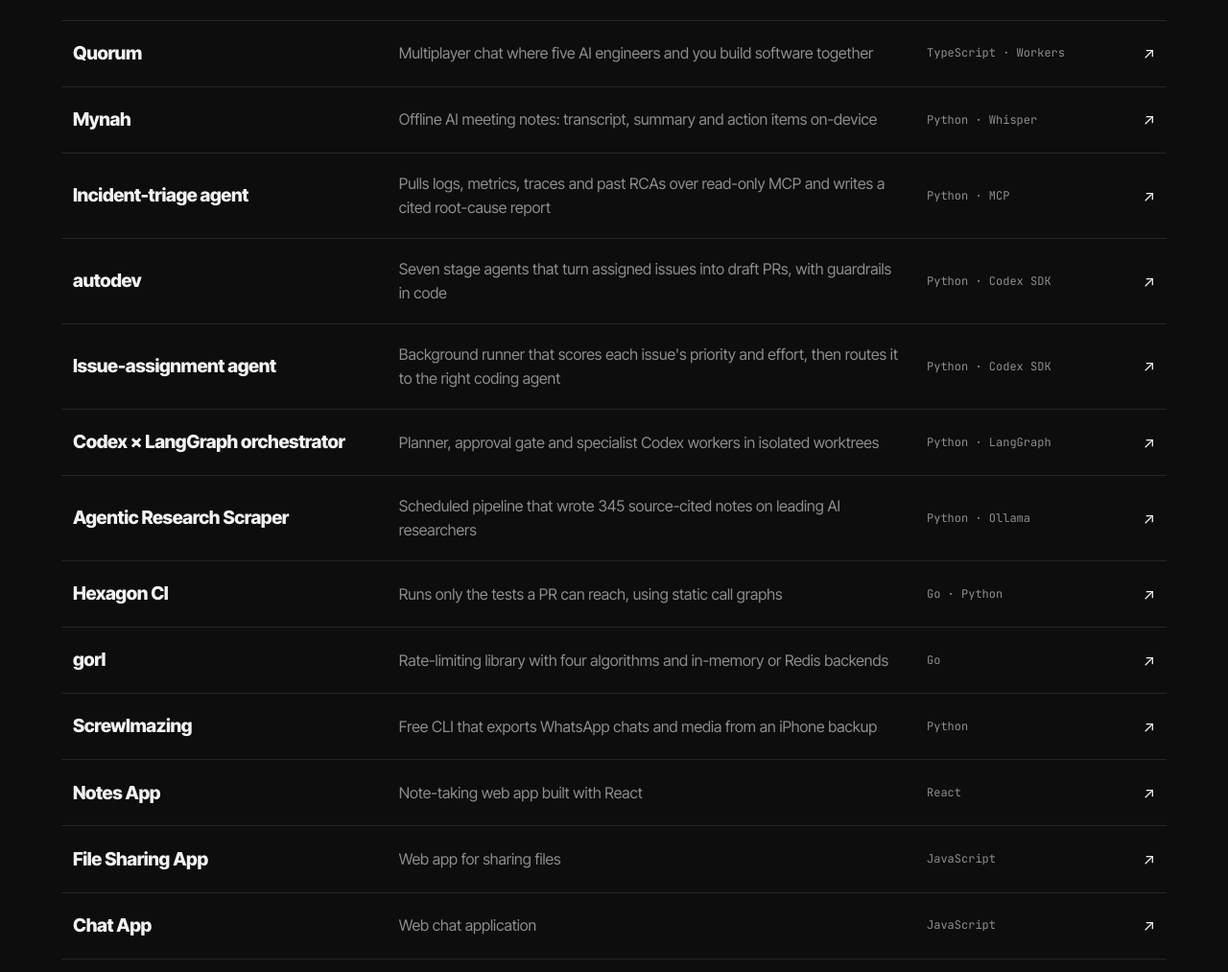
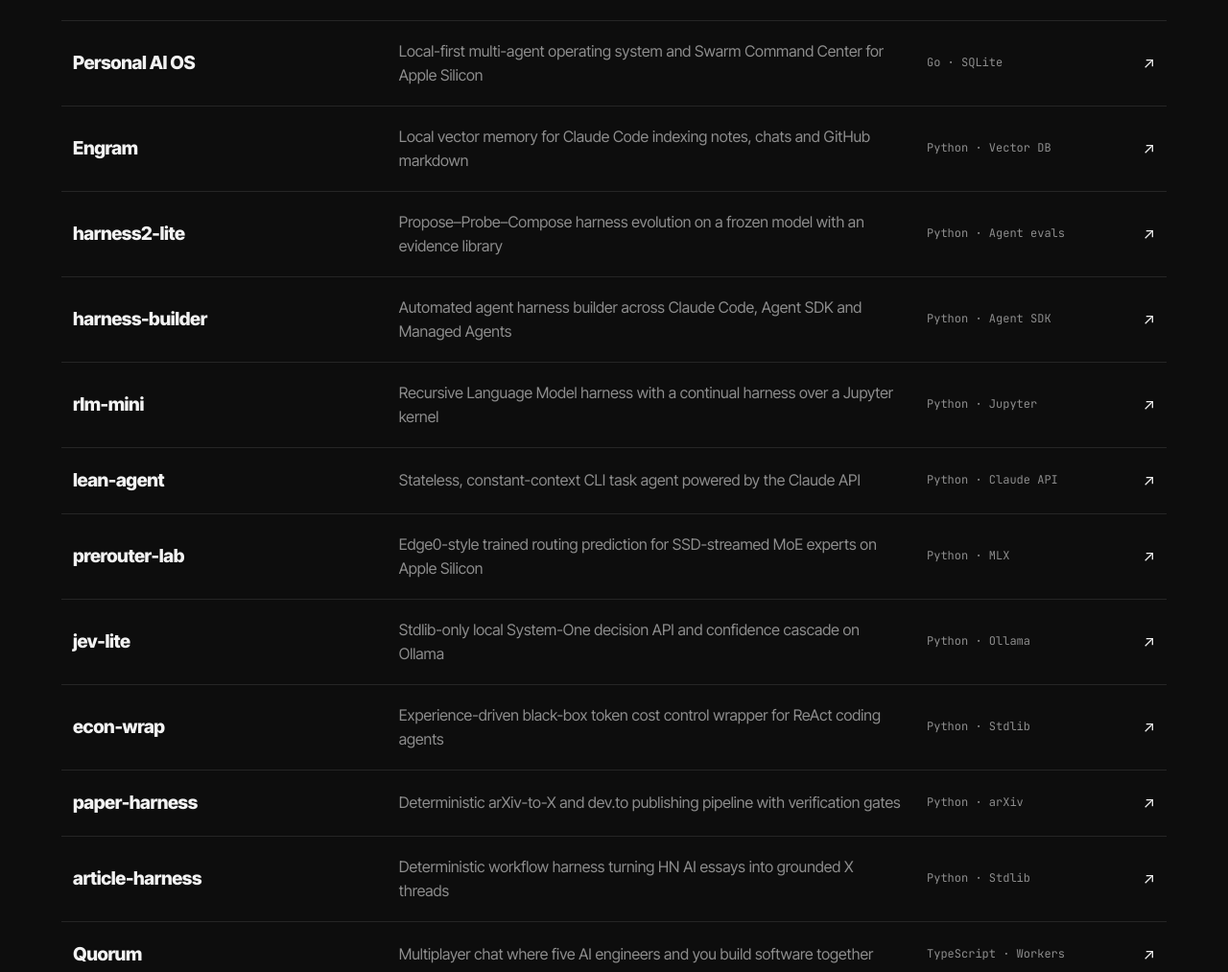
Before and after one commit to aayushhzz/portfolio, a website: page public/index.html in a window 1280 px wide. Shown: the part 2633-3646 px from the top of the page at 96% size. Drawn offline with Linux system fonts and the light colour scheme.

Commit message:
Add 12 new AI and systems repos plus X link

```diff
--- a/public/index.html
+++ b/public/index.html
@@ -124,6 +124,17 @@
 
       <ul class="rows" id="project-rows">
         <!-- AI & agents -->
+        <li data-cat="ai"><a href="https://github.com/aayushhzz/personal-ai-os" target="_blank" rel="noopener"><span class="r-name">Personal AI OS</span><span class="r-desc">Local-first multi-agent operating system and Swarm Command Center for Apple Silicon</span><span class="r-tag">Go · SQLite</span><span class="r-go" aria-hidden="true">↗</span></a></li>
+        <li data-cat="ai"><a href="https://github.com/aayushhzz/engram" target="_blank" rel="noopener"><span class="r-name">Engram</span><span class="r-desc">Local vector memory for Claude Code indexing notes, chats and GitHub markdown</span><span class="r-tag">Python · Vector DB</span><span class="r-go" aria-hidden="true">↗</span></a></li>
+        <li data-cat="ai"><a href="https://github.com/aayushhzz/harness2-lite" target="_blank" rel="noopener"><span class="r-name">harness2-lite</span><span class="r-desc">Propose–Probe–Compose harness evolution on a frozen model with an evidence library</span><span class="r-tag">Python · Agent evals</span><span class="r-go" aria-hidden="true">↗</span></a></li>
+        <li data-cat="ai"><a href="https://github.com/aayushhzz/harness-builder" target="_blank" rel="noopener"><span class="r-name">harness-builder</span><span class="r-desc">Automated agent harness builder across Claude Code, Agent SDK and Managed Agents</span><span class="r-tag">Python · Agent SDK</span><span class="r-go" aria-hidden="true">↗</span></a></li>
+        <li data-cat="ai"><a href="https://github.com/aayushhzz/rlm-mini" target="_blank" rel="noopener"><span class="r-name">rlm-mini</span><span class="r-desc">Recursive Language Model harness with a continual harness over a Jupyter kernel</span><span class="r-tag">Python · Jupyter</span><span class="r-go" aria-hidden="true">↗</span></a></li>
+        <li data-cat="ai"><a href="https://github.com/aayushhzz/lean-agent" target="_blank" rel="noopener"><span class="r-name">lean-agent</span><span class="r-desc">Stateless, constant-context CLI task agent powered by the Claude API</span><span class="r-tag">Python · Claude API</span><span class="r-go" aria-hidden="true">↗</span></a></li>
+        <li data-cat="ai"><a href="https://github.com/aayushhzz/prerouter-lab" target="_blank" rel="noopener"><span class="r-name">prerouter-lab</span><span class="r-desc">Edge0-style trained routing prediction for SSD-streamed MoE experts on Apple Silicon</span><span class="r-tag">Python · MLX</span><span class="r-go" aria-hidden="true">↗</span></a></li>
+        <li data-cat="ai"><a href="https://github.com/aayushhzz/jev-lite" target="_blank" rel="noopener"><span class="r-name">jev-lite</span><span class="r-desc">Stdlib-only local System-One decision API and confidence cascade on Ollama</span><span class="r-tag">Python · Ollama</span><span class="r-go" aria-hidden="true">↗</span></a></li>
+        <li data-cat="ai"><a href="https://github.com/aayushhzz/econ-wrap" target="_blank" rel="noopener"><span class="r-name">econ-wrap</span><span class="r-desc">Experience-driven black-box token cost control wrapper for ReAct coding agents</span><span class="r-tag">Python · Stdlib</span><span class="r-go" aria-hidden="true">↗</span></a></li>
+        <li data-cat="ai"><a href="https://github.com/aayushhzz/paper-harness" target="_blank" rel="noopener"><span class="r-name">paper-harness</span><span class="r-desc">Deterministic arXiv-to-X and dev.to publishing pipeline with verification gates</span><span class="r-tag">Python · arXiv</span><span class="r-go" aria-hidden="true">↗</span></a></li>
+        <li data-cat="ai"><a href="https://github.com/aayushhzz/article-harness" target="_blank" rel="noopener"><span class="r-name">article-harness</span><span class="r-desc">Deterministic workflow harness turning HN AI essays into grounded X threads</span><span class="r-tag">Python · Stdlib</span><span class="r-go" aria-hidden="true">↗</span></a></li>
         <li data-cat="ai"><a href="https://github.com/aayushhzz/quorum" target="_blank" rel="noopener"><span class="r-name">Quorum</span><span class="r-desc">Multiplayer chat where five AI engineers and you build software together</span><span class="r-tag">TypeScript · Workers</span><span class="r-go" aria-hidden="true">↗</span></a></li>
         <li data-cat="ai"><a href="https://github.com/aayushhzz/mynah" target="_blank" rel="noopener"><span class="r-name">Mynah</span><span class="r-desc">Offline AI meeting notes: transcript, summary and action items on-device</span><span class="r-tag">Python · Whisper</span><span class="r-go" aria-hidden="true">↗</span></a></li>
         <li data-cat="ai"><a href="https://github.com/aayushhzz/ai-engineering/tree/main/agents/incident-triage" target="_blank" rel="noopener"><span class="r-name">Incident-triage agent</span><span class="r-desc">Pulls logs, metrics, traces and past RCAs over read-only MCP and writes a cited root-cause report</span><span class="r-tag">Python · MCP</span><span class="r-go" aria-hidden="true">↗</span></a></li>
@@ -134,6 +145,7 @@
 
         <!-- Tooling & infra -->
         <li data-cat="infra"><a href="https://github.com/aayushhzz/hexagon-ci" target="_blank" rel="noopener"><span class="r-name">Hexagon CI</span><span class="r-desc">Runs only the tests a PR can reach, using static call graphs</span><span class="r-tag">Go · Python</span><span class="r-go" aria-hidden="true">↗</span></a></li>
+        <li data-cat="infra"><a href="https://github.com/aayushhzz/gpu-blur" target="_blank" rel="noopener"><span class="r-name">gpu-blur</span><span class="r-desc">CUDA 2D image blur kernels paired with a C++17 CPU reference and verification suite</span><span class="r-tag">CUDA · C++17</span><span class="r-go" aria-hidden="true">↗</span></a></li>
         <li data-cat="infra"><a href="https://github.com/aayushhzz/gorl" target="_blank" rel="noopener"><span class="r-name">gorl</span><span class="r-desc">Rate-limiting library with four algorithms and in-memory or Redis backends</span><span class="r-tag">Go</span><span class="r-go" aria-hidden="true">↗</span></a></li>
 
         <!-- Apps & tools -->
@@ -211,6 +223,7 @@
       <nav class="footer-links" aria-label="Footer">
         <a href="#top">Home</a><a href="#work">Work</a><a href="#experience">Experience</a><a href="#skills">Skills</a>
         <a href="https://github.com/aayushhzz" target="_blank" rel="me noopener">GitHub ↗</a>
+        <a href="https://x.com/aahyouoos" target="_blank" rel="me noopener">X ↗</a>
       </nav>
       <div class="footer-mail">
         <p class="mono muted">[ SAY HELLO ]</p>
```
